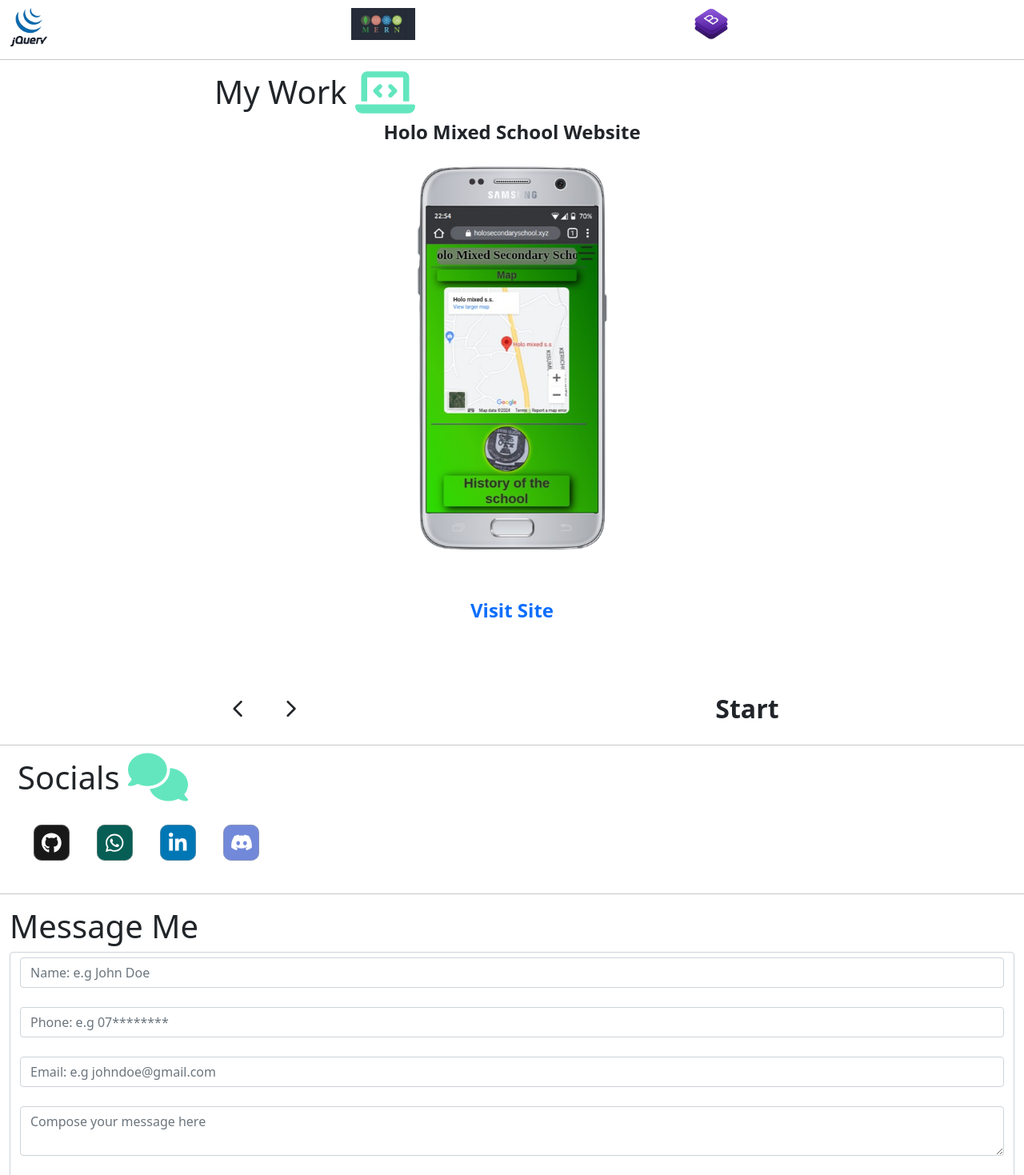
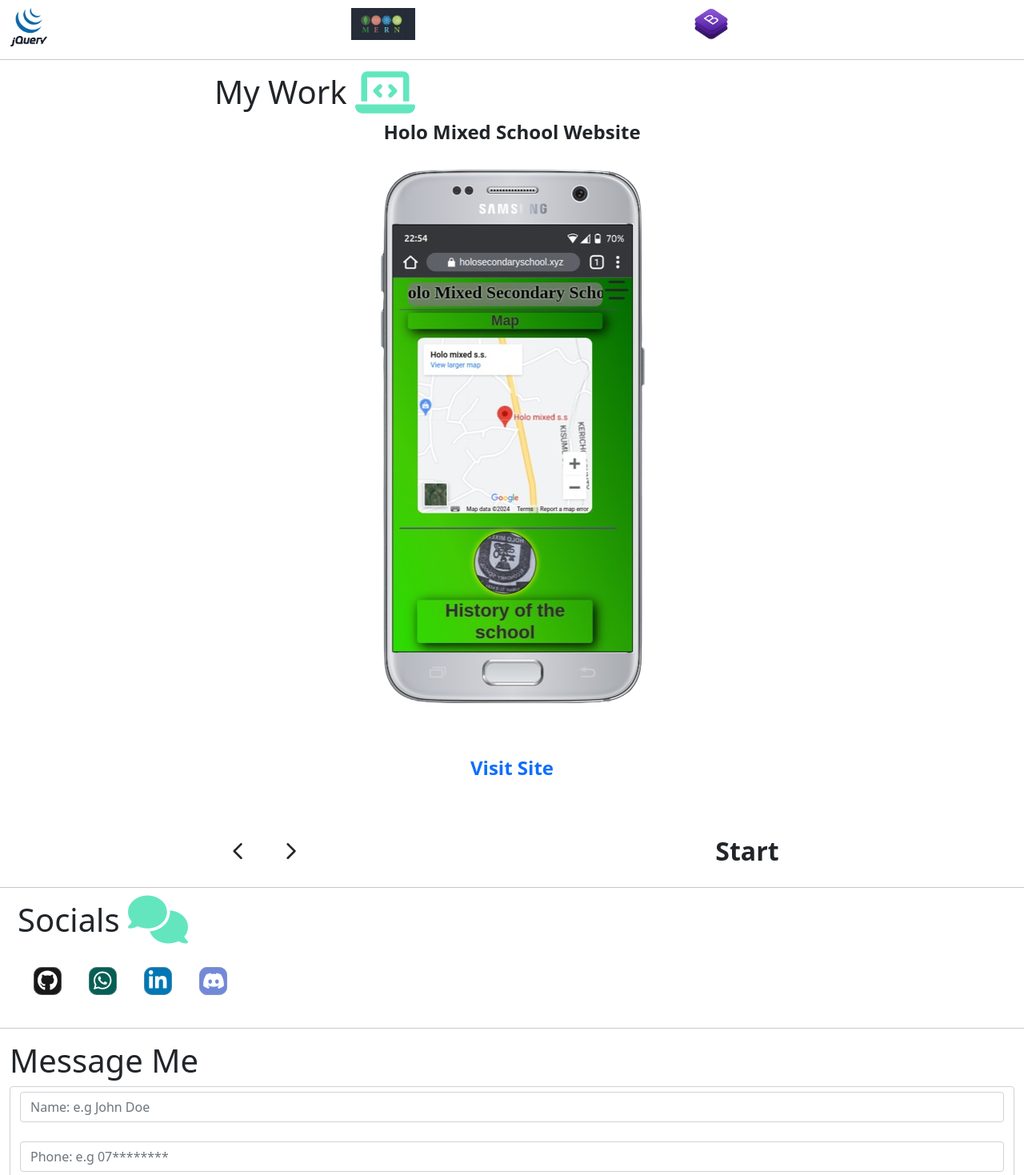
Before and after one commit to Unrealrojo234/PortfolioWebsite, a React (Vite) app: page / in a window 1280 px wide. Shown: the part 830-2299 px from the top of the page at 80% size. Built offline with nearby package versions, Linux system fonts and the light colour scheme; no server answers.

Commit message:
Committed again

```diff
--- a/socials.css
+++ b/socials.css
@@ -5,14 +5,14 @@
     display: flex;
     align-items: center;
     justify-content: center;
-    gap: 20px;
+    gap: 10px;
     background: rgb(255, 255, 255);
     padding: 20px 25px;
     border-radius: 14px;
   }
   .Btn {
-    width: 45px;
-    height: 45px;
+    width: 35px;
+    height: 35px;
     margin: 5px;
     display: flex;
     align-items: center;
--- a/src/Slides.jsx
+++ b/src/Slides.jsx
@@ -81,7 +81,7 @@ const Slides = (props) => {
               <div className="embla__slide__number">
                 <div className="text-center">
                     <p style={{fontSize:24}}>{index.name}</p>
-                    <img src={index.img} style={{maxWidth:'16rem'}} className="img-fluid"/>
+                    <img src={index.img} style={{maxWidth:''}} className="img-fluid"/>
                     <br/>
                     <a href={index.link} style={{fontSize:24,textDecoration:'none'}} target="blank">Visit Site</a>
                 </div>
```
